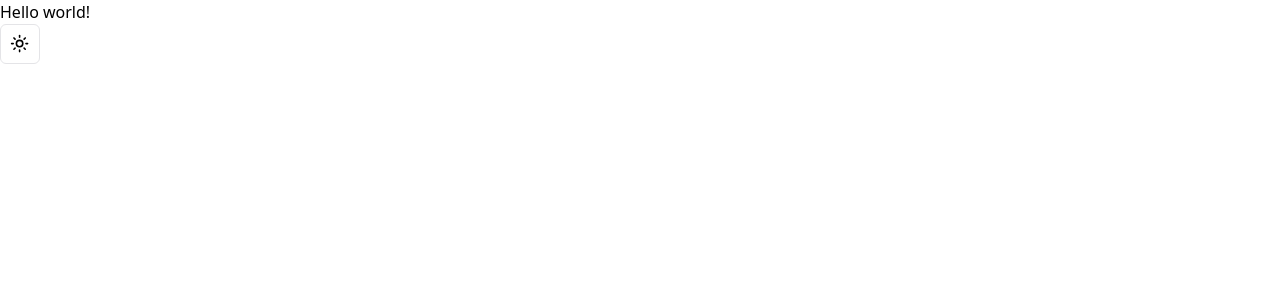
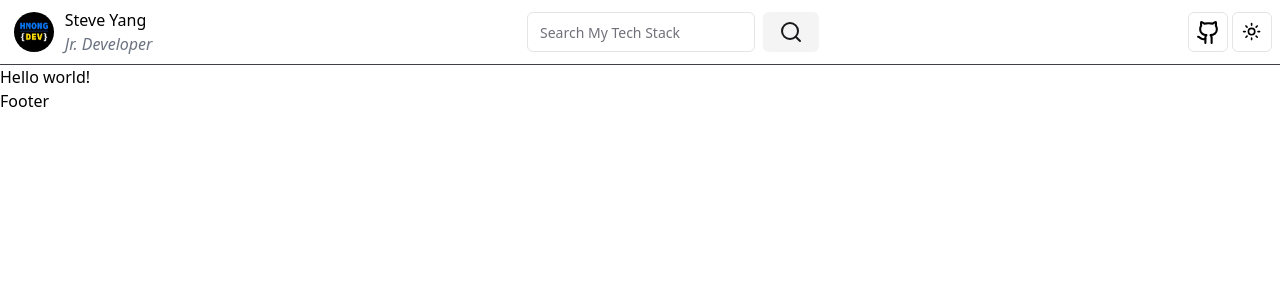
Before and after one commit to hmongdev/hmongdev-resume, a Next.js app: page / in a window 1280 px wide. Shown: the top 300 px of the page. Built offline with nearby package versions, Linux system fonts and the light colour scheme.

Commit message:
finish header

```diff
--- a/app/page.tsx
+++ b/app/page.tsx
@@ -1,13 +1,14 @@
 'use client';
 
-import { ModeToggle } from '@/components/theme/ModeToggle';
+import Footer from '@/components/shared/Footer';
+import NavHeader from '@/components/shared/NavHeader';
 
 const Home = () => {
 	return (
 		<div>
+			<NavHeader />
 			<h1>Hello world!</h1>
-
-			<ModeToggle />
+			<Footer />
 		</div>
 	);
 };
--- /dev/null
+++ b/components/shared/Footer.tsx
@@ -0,0 +1,5 @@
+const Footer = () => {
+	return <div>Footer</div>;
+};
+
+export default Footer;
--- /dev/null
+++ b/components/shared/NavHeader.tsx
@@ -0,0 +1,71 @@
+import {
+	NavigationMenu,
+	NavigationMenuItem,
+	NavigationMenuList,
+} from '@/components/ui/navigation-menu';
+import { Github } from 'lucide-react';
+
+import Image from 'next/image';
+import { ModeToggle } from '../theme/ModeToggle';
+import { Button } from '../ui/button';
+import { SearchBar } from './SearchBar';
+
+const NavHeader = () => {
+	const handleRoute = () => {
+		window.open(
+			'https://github.com/hmongdev?tab=repositories',
+			'_blank'
+		);
+	};
+	return (
+		<div className="flex justify-between items-center w-full p-2 border-b-[1px] border-zinc-700">
+			<section className="flex min-w-[150px] justify-around items-center">
+				<div className="flex justify-center">
+					<Image
+						alt="profile-photo"
+						width={40}
+						height={40}
+						className="rounded-full"
+						src="/assets/images/hmongdev_profile.png"
+					/>
+				</div>
+				<div className="flex-col">
+					<h1>Steve Yang</h1>
+					<em className="text-gray-500">
+						Jr. Developer
+					</em>
+				</div>
+			</section>
+
+			<section>
+				<SearchBar />
+			</section>
+
+			<section>
+				<NavigationMenu>
+					<NavigationMenuList>
+						<NavigationMenuItem>
+							<Button
+								variant="outline"
+								size="icon"
+								onClick={
+									handleRoute
+								}>
+								<Github
+									size={
+										25
+									}
+								/>
+							</Button>
+						</NavigationMenuItem>
+						<NavigationMenuItem>
+							<ModeToggle />
+						</NavigationMenuItem>
+					</NavigationMenuList>
+				</NavigationMenu>
+			</section>
+		</div>
+	);
+};
+
+export default NavHeader;
--- /dev/null
+++ b/components/shared/SearchBar.tsx
@@ -0,0 +1,20 @@
+'use client';
+
+import { Input } from '@/components/ui/input';
+import { Search } from 'lucide-react';
+import { Button } from '../ui/button';
+
+export function SearchBar() {
+	const handleSearch = () => {
+		alert('Not done yet!');
+	};
+
+	return (
+		<div className="flex justify-center items-center gap-2">
+			<Input type="text" placeholder="Search My Tech Stack" />
+			<Button variant="secondary" onClick={handleSearch}>
+				<Search />
+			</Button>
+		</div>
+	);
+}
--- /dev/null
+++ b/components/ui/input.tsx
@@ -0,0 +1,25 @@
+import * as React from "react"
+
+import { cn } from "@/lib/utils"
+
+export interface InputProps
+  extends React.InputHTMLAttributes<HTMLInputElement> {}
+
+const Input = React.forwardRef<HTMLInputElement, InputProps>(
+  ({ className, type, ...props }, ref) => {
+    return (
+      <input
+        type={type}
+        className={cn(
+          "flex h-10 w-full rounded-md border border-zinc-200 bg-white px-3 py-2 text-sm ring-offset-white file:border-0 file:bg-transparent file:text-sm file:font-medium placeholder:text-zinc-500 focus-visible:outline-none focus-visible:ring-2 focus-visible:ring-zinc-950 focus-visible:ring-offset-2 disabled:cursor-not-allowed disabled:opacity-50 dark:border-zinc-800 dark:bg-zinc-950 dark:ring-offset-zinc-950 dark:placeholder:text-zinc-400 dark:focus-visible:ring-zinc-300",
+          className
+        )}
+        ref={ref}
+        {...props}
+      />
+    )
+  }
+)
+Input.displayName = "Input"
+
+export { Input }
--- /dev/null
+++ b/components/ui/navigation-menu.tsx
@@ -0,0 +1,128 @@
+import * as React from "react"
+import * as NavigationMenuPrimitive from "@radix-ui/react-navigation-menu"
+import { cva } from "class-variance-authority"
+import { ChevronDown } from "lucide-react"
+
+import { cn } from "@/lib/utils"
+
+const NavigationMenu = React.forwardRef<
+  React.ElementRef<typeof NavigationMenuPrimitive.Root>,
+  React.ComponentPropsWithoutRef<typeof NavigationMenuPrimitive.Root>
+>(({ className, children, ...props }, ref) => (
+  <NavigationMenuPrimitive.Root
+    ref={ref}
+    className={cn(
+      "relative z-10 flex max-w-max flex-1 items-center justify-center",
+      className
+    )}
+    {...props}
+  >
+    {children}
+    <NavigationMenuViewport />
+  </NavigationMenuPrimitive.Root>
+))
+NavigationMenu.displayName = NavigationMenuPrimitive.Root.displayName
+
+const NavigationMenuList = React.forwardRef<
+  React.ElementRef<typeof NavigationMenuPrimitive.List>,
+  React.ComponentPropsWithoutRef<typeof NavigationMenuPrimitive.List>
+>(({ className, ...props }, ref) => (
+  <NavigationMenuPrimitive.List
+    ref={ref}
+    className={cn(
+      "group flex flex-1 list-none items-center justify-center space-x-1",
+      className
+    )}
+    {...props}
+  />
+))
+NavigationMenuList.displayName = NavigationMenuPrimitive.List.displayName
+
+const NavigationMenuItem = NavigationMenuPrimitive.Item
+
+const navigationMenuTriggerStyle = cva(
+  "group inline-flex h-10 w-max items-center justify-center rounded-md bg-white px-4 py-2 text-sm font-medium transition-colors hover:bg-zinc-100 hover:text-zinc-900 focus:bg-zinc-100 focus:text-zinc-900 focus:outline-none disabled:pointer-events-none disabled:opacity-50 data-[active]:bg-zinc-100/50 data-[state=open]:bg-zinc-100/50 dark:bg-zinc-950 dark:hover:bg-zinc-800 dark:hover:text-zinc-50 dark:focus:bg-zinc-800 dark:focus:text-zinc-50 dark:data-[active]:bg-zinc-800/50 dark:data-[state=open]:bg-zinc-800/50"
+)
+
+const NavigationMenuTrigger = React.forwardRef<
+  React.ElementRef<typeof NavigationMenuPrimitive.Trigger>,
+  React.ComponentPropsWithoutRef<typeof NavigationMenuPrimitive.Trigger>
+>(({ className, children, ...props }, ref) => (
+  <NavigationMenuPrimitive.Trigger
+    ref={ref}
+    className={cn(navigationMenuTriggerStyle(), "group", className)}
+    {...props}
+  >
+    {children}{""}
+    <ChevronDown
+      className="relative top-[1px] ml-1 h-3 w-3 transition duration-200 group-data-[state=open]:rotate-180"
+      aria-hidden="true"
+    />
+  </NavigationMenuPrimitive.Trigger>
+))
+NavigationMenuTrigger.displayName = NavigationMenuPrimitive.Trigger.displayName
+
+const NavigationMenuContent = React.forwardRef<
+  React.ElementRef<typeof NavigationMenuPrimitive.Content>,
+  React.ComponentPropsWithoutRef<typeof NavigationMenuPrimitive.Content>
+>(({ className, ...props }, ref) => (
+  <NavigationMenuPrimitive.Content
+    ref={ref}
+    className={cn(
+      "left-0 top-0 w-full data-[motion^=from-]:animate-in data-[motion^=to-]:animate-out data-[motion^=from-]:fade-in data-[motion^=to-]:fade-out data-[motion=from-end]:slide-in-from-right-52 data-[motion=from-start]:slide-in-from-left-52 data-[motion=to-end]:slide-out-to-right-52 data-[motion=to-start]:slide-out-to-left-52 md:absolute md:w-auto",
+      className
+    )}
+    {...props}
+  />
+))
+NavigationMenuContent.displayName = NavigationMenuPrimitive.Content.displayName
+
+const NavigationMenuLink = NavigationMenuPrimitive.Link
+
+const NavigationMenuViewport = React.forwardRef<
+  React.ElementRef<typeof NavigationMenuPrimitive.Viewport>,
+  React.ComponentPropsWithoutRef<typeof NavigationMenuPrimitive.Viewport>
+>(({ className, ...props }, ref) => (
+  <div className={cn("absolute left-0 top-full flex justify-center")}>
+    <NavigationMenuPrimitive.Viewport
+      className={cn(
+        "origin-top-center relative mt-1.5 h-[var(--radix-navigation-menu-viewport-height)] w-full overflow-hidden rounded-md border border-zinc-200 bg-white text-zinc-950 shadow-lg data-[state=open]:animate-in data-[state=closed]:animate-out data-[state=closed]:zoom-out-95 data-[state=open]:zoom-in-90 md:w-[var(--radix-navigation-menu-viewport-width)] dark:border-zinc-800 dark:bg-zinc-950 dark:text-zinc-50",
+        className
+      )}
+      ref={ref}
+      {...props}
+    />
+  </div>
+))
+NavigationMenuViewport.displayName =
+  NavigationMenuPrimitive.Viewport.displayName
+
+const NavigationMenuIndicator = React.forwardRef<
+  React.ElementRef<typeof NavigationMenuPrimitive.Indicator>,
+  React.ComponentPropsWithoutRef<typeof NavigationMenuPrimitive.Indicator>
+>(({ className, ...props }, ref) => (
+  <NavigationMenuPrimitive.Indicator
+    ref={ref}
+    className={cn(
+      "top-full z-[1] flex h-1.5 items-end justify-center overflow-hidden data-[state=visible]:animate-in data-[state=hidden]:animate-out data-[state=hidden]:fade-out data-[state=visible]:fade-in",
+      className
+    )}
+    {...props}
+  >
+    <div className="relative top-[60%] h-2 w-2 rotate-45 rounded-tl-sm bg-zinc-200 shadow-md dark:bg-zinc-800" />
+  </NavigationMenuPrimitive.Indicator>
+))
+NavigationMenuIndicator.displayName =
+  NavigationMenuPrimitive.Indicator.displayName
+
+export {
+  navigationMenuTriggerStyle,
+  NavigationMenu,
+  NavigationMenuList,
+  NavigationMenuItem,
+  NavigationMenuContent,
+  NavigationMenuTrigger,
+  NavigationMenuLink,
+  NavigationMenuIndicator,
+  NavigationMenuViewport,
+}
--- a/package.json
+++ b/package.json
@@ -10,7 +10,9 @@
   },
   "dependencies": {
     "@radix-ui/react-dropdown-menu": "^2.0.6",
+    "@radix-ui/react-navigation-menu": "^1.1.4",
     "@radix-ui/react-slot": "^1.0.2",
+    "@vercel/postgres": "^0.7.2",
     "class-variance-authority": "^0.7.0",
     "clsx": "^2.1.0",
     "lucide-react": "^0.321.0",
```
Also changed, not shown: app/layout.tsx (+1 -7 lines), public/assets/images/hmongdev_profile.png (added), 1 other file (tests, documents, lock files or other folders).
